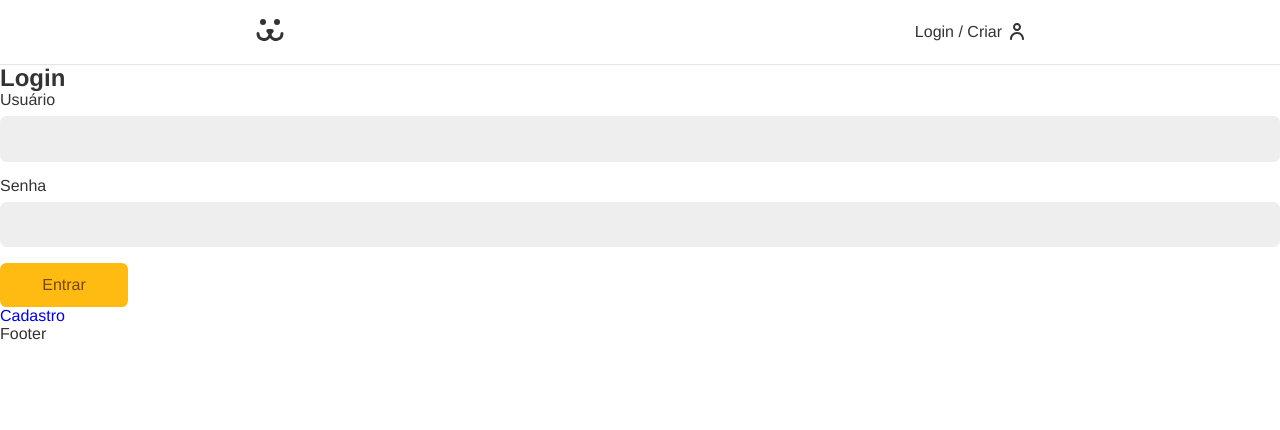
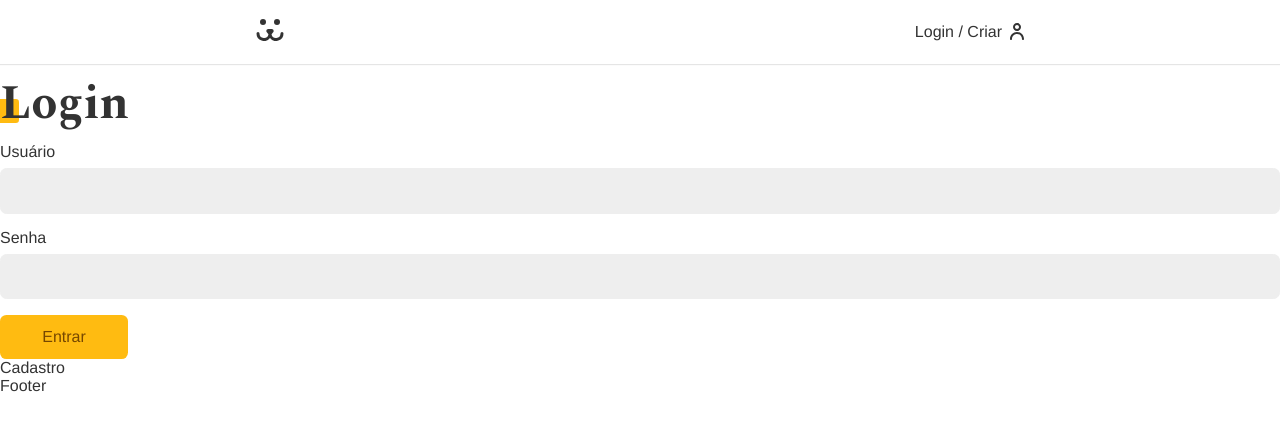
Before and after one commit to GabrielFernella/InstaPets, a React (Create React App) app: page /login in a window 1280 px wide. Shown: the top 430 px of the page. Built offline with nearby package versions, Linux system fonts and the light colour scheme.

Commit message:
Component Error and Login effect

```diff
--- a/src/App.css
+++ b/src/App.css
@@ -1,3 +1,5 @@
+@import url('https://fonts.googleapis.com/css2?family=Spectral:wght@700&display=swap');
+
 * {
   box-sizing: border-box;
 }
@@ -7,7 +9,7 @@ body {
   margin: 0px;
   color: #333;
   --type-first: Helvetica, Arial, sans-serif;
-  --type-second: 'Spectral', Georgia;
+  --type-second: 'Spectral', georgia;
   font-family: var(--type-first);
 }
 
@@ -41,6 +43,7 @@ input {
 
 a {
   text-decoration: none;
+  color: #333;
 }
 
 .container {
@@ -48,3 +51,40 @@ a {
   padding: 0 1rem;
   margin: 0 auto;
 }
+
+.title {
+  font-family: var(--type-second);
+  line-height: 1;
+  font-size: 3rem;
+  margin: 1rem 0;
+  position: relative;
+  z-index: 1; /*serve para sobrepor um item*/
+}
+
+/*bolinha na parte de traz do título*/
+.title::after {
+  content: '';
+  display: block;
+  width: 1.5rem;
+  height: 1.5rem;
+  background: #fb1;
+  position: absolute;
+  bottom: 5px;
+  left: -5px;
+  border-radius: 0.2rem;
+  z-index: -1;
+}
+
+/*Fazendo a animação*/
+.animeLeft {
+  opacity: 0;
+  transform: translateX(-20px);
+  animation: animeLeft 0.3s forwards;
+}
+
+@keyframes animeLeft {
+  to {
+    opacity: 1;
+    transform: initial;
+  }
+}
--- a/src/Components/Header.js
+++ b/src/Components/Header.js
@@ -1,6 +1,6 @@
 import React from 'react';
+import { Link } from 'react-router-dom';
 import styles from './Header.module.css';
-import { Link } from 'react-router-dom';
 import { ReactComponent as Dogs } from '../Assets/dogs.svg';
 import { UserContext } from '../UserContext';
 
--- /dev/null
+++ b/src/Components/Helper/Error.js
@@ -0,0 +1,8 @@
+import React from 'react';
+
+const Error = ({ error }) => {
+  if (!error) return null;
+  return <p style={{ color: '#f31', margin: '1rem 0' }}>{error} </p>;
+};
+
+export default Error;
--- a/src/Components/Login/LoginForm.js
+++ b/src/Components/Login/LoginForm.js
@@ -3,6 +3,7 @@ import { Link } from 'react-router-dom';
 import Input from '../Forms/Input';
 import Button from '../Forms/Button';
 import useForm from '../../Hooks/useForm';
+import Error from '../Helper/Error';
 import { UserContext } from '../../UserContext';
 
 const LoginForm = () => {
@@ -20,17 +21,13 @@ const LoginForm = () => {
   }
 
   return (
-    <section>
-      <h1>Login</h1>
+    <section className="animeLeft">
+      <h1 className="title">Login</h1>
       <form action="" onSubmit={handleSubmit}>
         <Input label="Usuário" type="text" name="username" {...username} />
         <Input label="Senha" type="password" name="password" {...password} />
-        {loading ? (
-          <Button disabled>Carregando...</Button>
-        ) : (
-          <Button>Entrar</Button>
-        )}
-        {error && <p>{error}</p>}
+        {loading ? <Button disabled>Carregando...</Button> : <Button>Entrar</Button>}
+        <Error error={error} />
       </form>
       <Link to="/login/criar">Cadastro</Link>
     </section>
```
Also changed, not shown: src/Components/Login/LoginForm.module.css (added).
